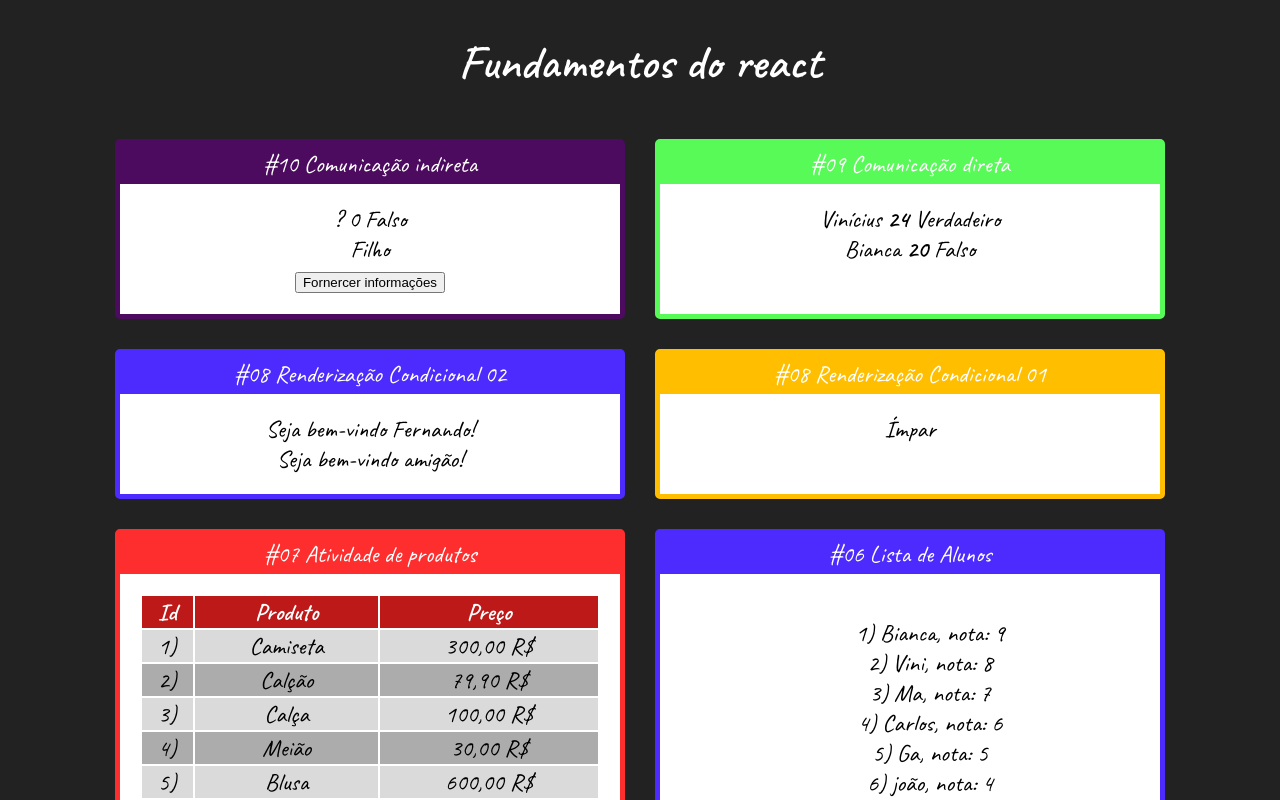
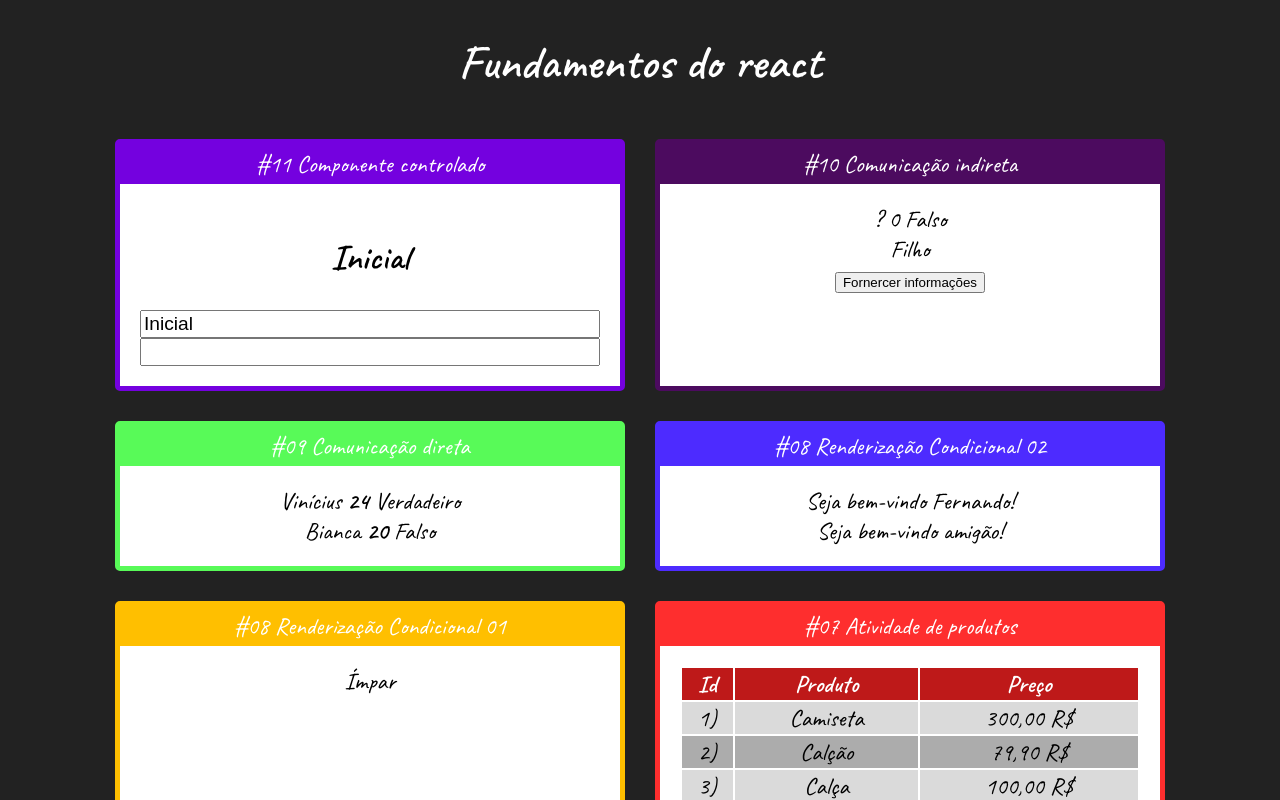
Before and after one commit to viniciusFUU/fundamentos-react, a React (Create React App) app: page / in a window 1280 px wide. Shown: the top 800 px of the page. Built offline with nearby package versions, Linux system fonts and the light colour scheme.

Commit message:
class 11 controled component

```diff
--- a/src/App.jsx
+++ b/src/App.jsx
@@ -14,12 +14,17 @@
 import UsuarioInfo from "./components/condicional/UsuarioInfo";
 import ComunicacaoDireta from "./components/comunicacao/DiretaPai";
 import ComunicacaoIndireta from "./components/comunicacao/IndiretaPai";
+import Input from "./components/formulario/Input"
 
 export default () => (
   <div id="app">
     <h1>Fundamentos do react</h1>
 
     <div className="Cards">
+      <Card titulo="#11 Componente controlado" color="#7401DF">
+        <Input></Input>
+      </Card>
+
       <Card titulo="#10 Comunicação indireta" color="#4C0B5F">
         <ComunicacaoIndireta></ComunicacaoIndireta>
       </Card>
--- /dev/null
+++ b/src/components/formulario/Input.css
@@ -0,0 +1,3 @@
+.Input input {
+    font-size: 1.2rem;
+}
--- /dev/null
+++ b/src/components/formulario/Input.jsx
@@ -0,0 +1,23 @@
+import React, { useState } from "react";
+import "./Input.css"
+
+export default (props) => {
+  const [valor, setValor] = useState("Inicial");
+
+  function quandoMudar(e) {
+    setValor(e.target.value)
+  }
+
+  return (
+    <div className="Input">
+        <h2>{valor}</h2>
+        <div style={{
+            display: 'flex',
+            flexDirection: 'column'
+        }}>
+            <input value={valor} onChange={quandoMudar} />
+            <input value={undefined} />
+        </div>
+    </div>
+    )
+};
```
